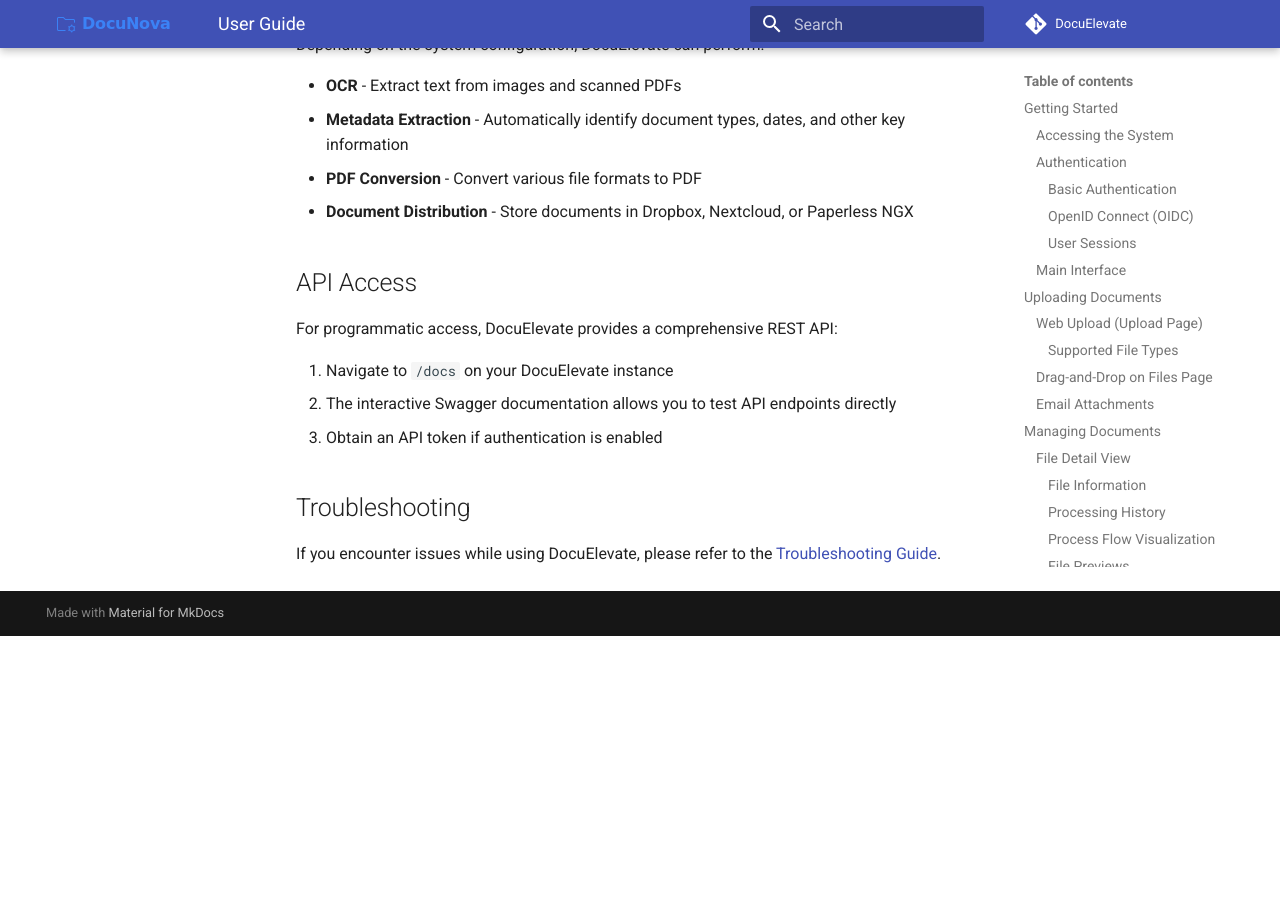
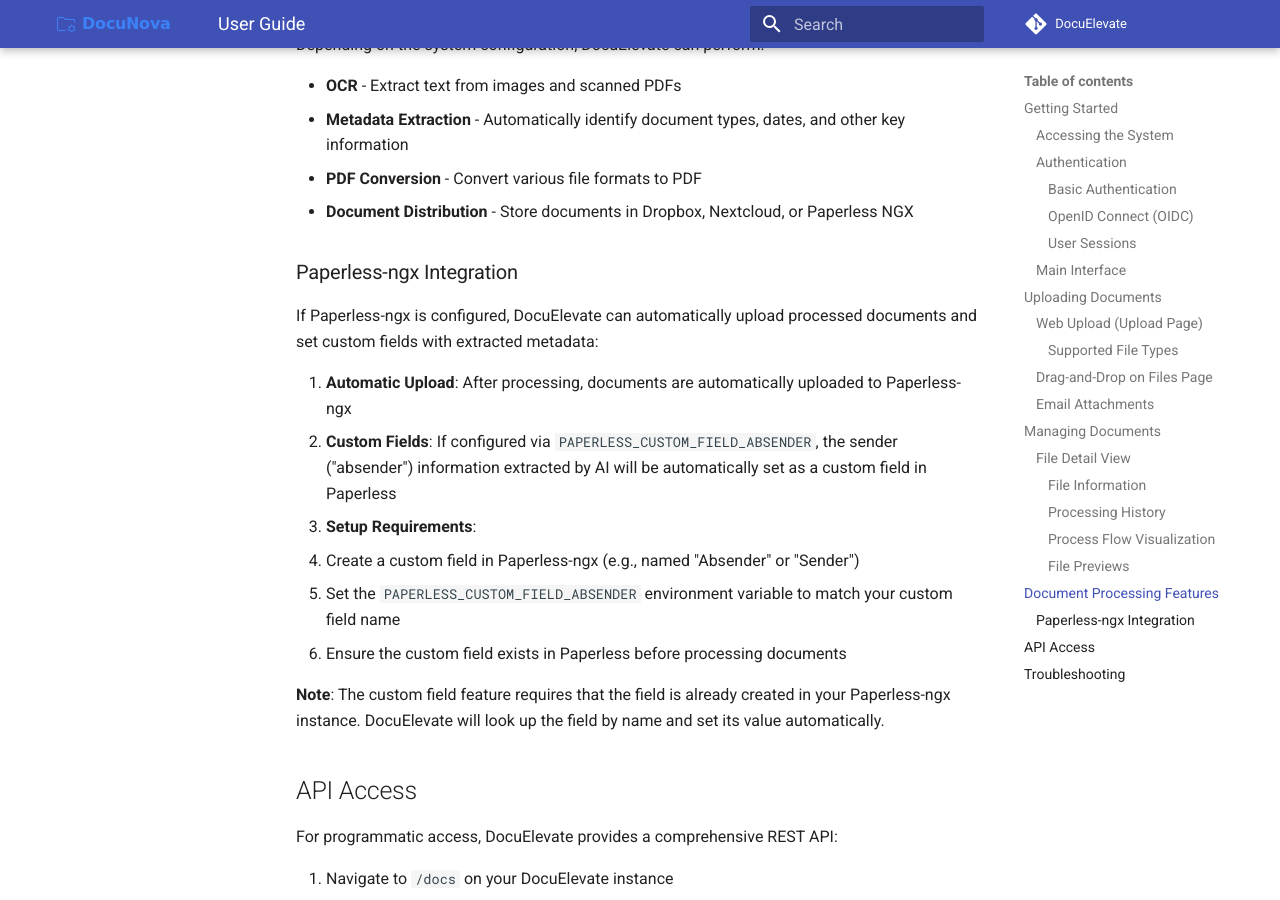
Before and after one commit to christianlouis/DocuElevate, an MkDocs documentation site: the page built from docs/UserGuide.md, in a window 1280 px wide and 900 px high, scrolled down 3672 px. Built offline with MkDocs 1.6.1 and Material for MkDocs 9.7.7, drawn with Linux system fonts in a browser that asks for light colours; comment, search, counter and statistics services are not loaded; before the commit the page ends 4308 px from its top, so only the background shows below that.

Commit message:
docs: add documentation for Paperless custom field configuration
Co-authored-by: christianlouis <361235+christianlouis@users.noreply.github.com>

```diff
--- a/docs/UserGuide.md
+++ b/docs/UserGuide.md
@@ -145,6 +145,19 @@ Depending on the system configuration, DocuElevate can perform:
 - **PDF Conversion** - Convert various file formats to PDF
 - **Document Distribution** - Store documents in Dropbox, Nextcloud, or Paperless NGX
 
+### Paperless-ngx Integration
+
+If Paperless-ngx is configured, DocuElevate can automatically upload processed documents and set custom fields with extracted metadata:
+
+1. **Automatic Upload**: After processing, documents are automatically uploaded to Paperless-ngx
+2. **Custom Fields**: If configured via `PAPERLESS_CUSTOM_FIELD_ABSENDER`, the sender ("absender") information extracted by AI will be automatically set as a custom field in Paperless
+3. **Setup Requirements**:
+   - Create a custom field in Paperless-ngx (e.g., named "Absender" or "Sender")
+   - Set the `PAPERLESS_CUSTOM_FIELD_ABSENDER` environment variable to match your custom field name
+   - Ensure the custom field exists in Paperless before processing documents
+
+**Note**: The custom field feature requires that the field is already created in your Paperless-ngx instance. DocuElevate will look up the field by name and set its value automatically.
+
 ## API Access
 
 For programmatic access, DocuElevate provides a comprehensive REST API:
```
Also changed, not shown: docs/ConfigurationGuide.md (+5 -4 lines).
